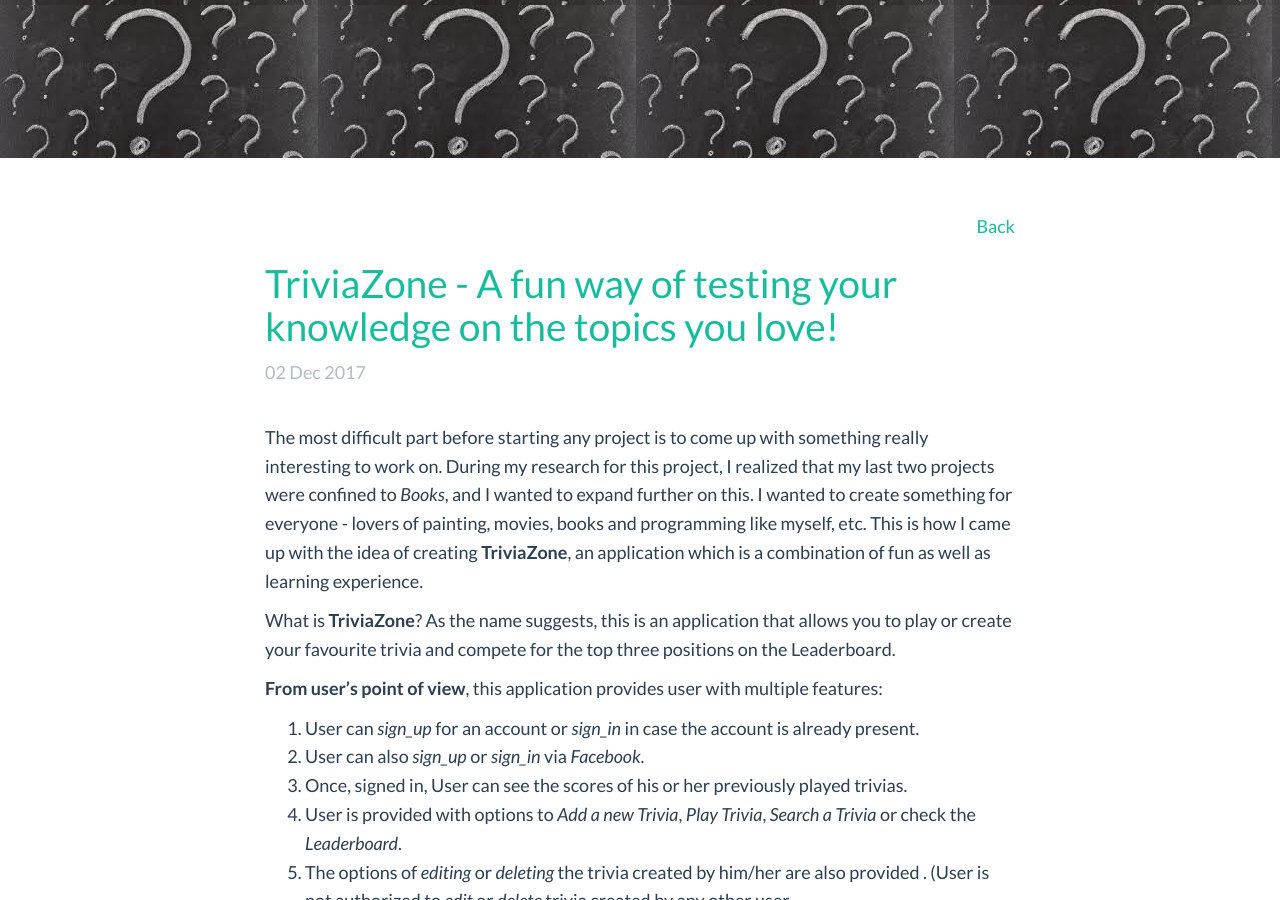
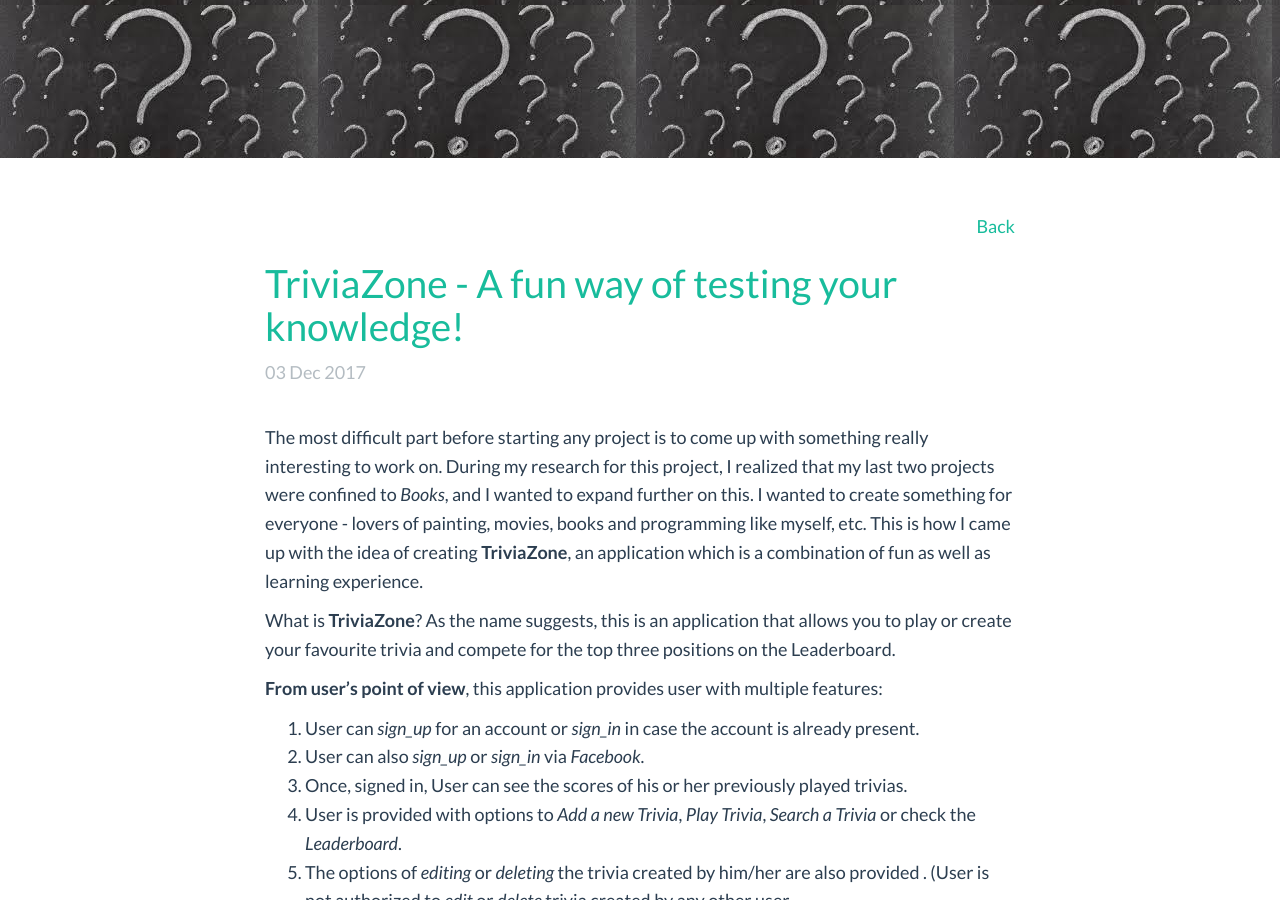
Before and after one commit to soumyaveer/soumyaveer.github.io, a Jekyll site: the page built from _posts/2017-12-02-trivia-zone.markdown, in a window 1280 px wide and 900 px high, scrolled down 472 px. Built offline with Jekyll 4.4.1, drawn with Linux system fonts in a browser that asks for light colours; comment, search, counter and statistics services are not loaded.

Commit message:
fix post date, title and summary

```diff
--- a/_posts/2017-12-02-trivia-zone.markdown
+++ b/_posts/2017-12-02-trivia-zone.markdown
@@ -1,10 +1,10 @@
 ---
 layout: post
-title: TriviaZone - A fun way of testing your knowledge on the topics you love!
-date:  2017-12-02 13:25:00
+title: TriviaZone - A fun way of testing your knowledge!
+date:  2017-12-03 13:25:00
 categories: main
 banner_image: "trivia-zone.jpeg"
-summary: Play or create trivia of the topics you love and compete for your name on the leaderboard.
+summary: Play or create trivia and compete to see your name on the Leaderboard.
 ---
 
 The most difficult part before starting any project is to come up with something really interesting to work on. During my research for this project, I realized that my last two projects were confined to _Books_, and I wanted to expand further on this. I wanted to create something for everyone - lovers of painting, movies, books and programming like myself, etc. This is how I came up with the idea of creating **TriviaZone**, an application which is a combination of fun as well as learning experience.
```
